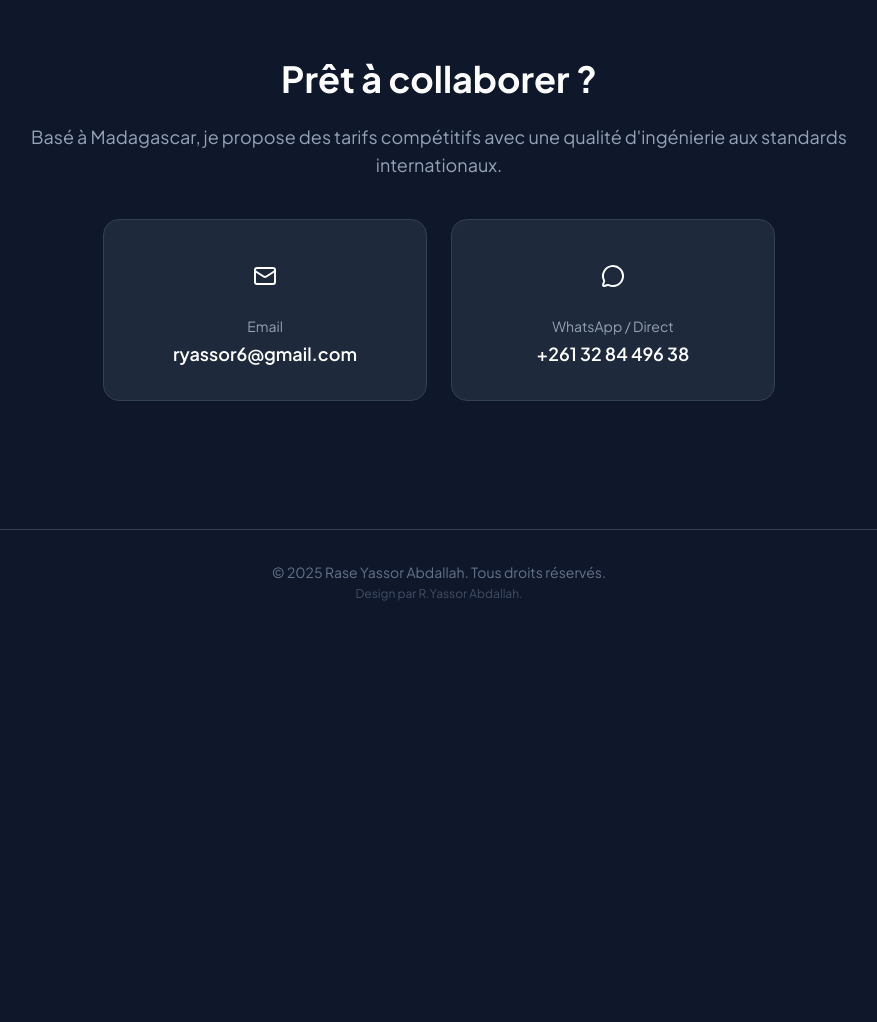
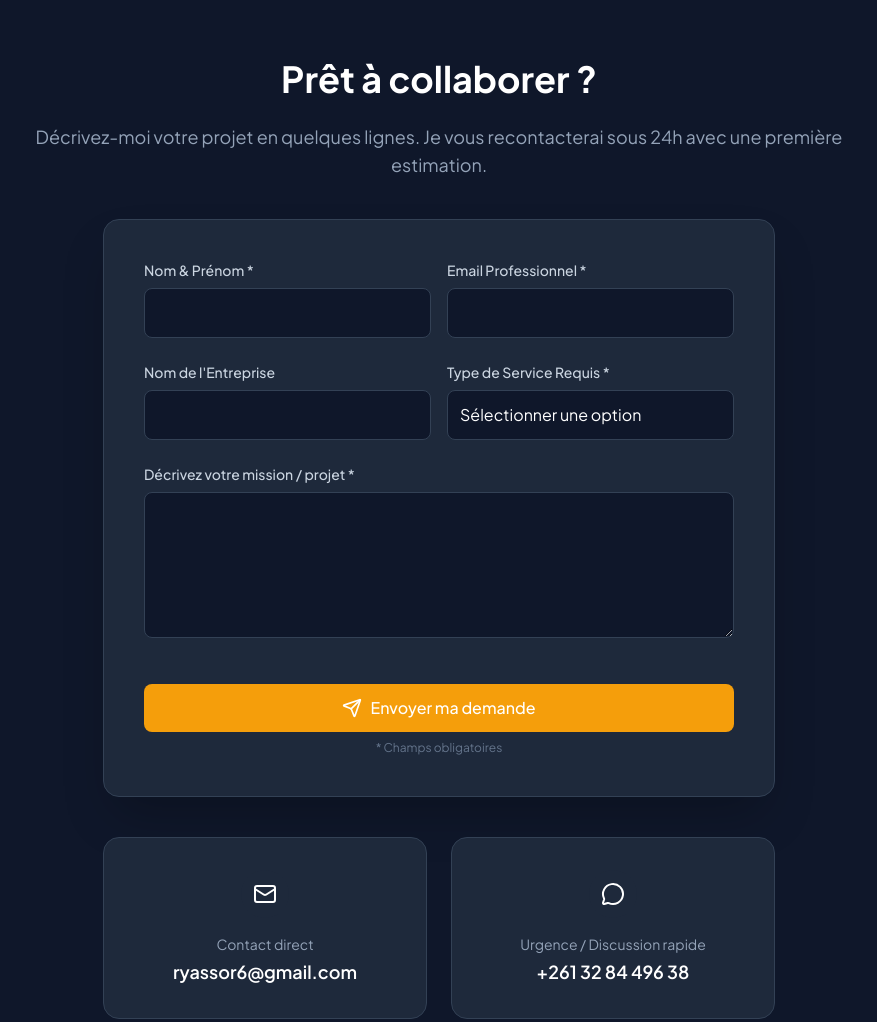
Before and after one commit to raseyassor/raseyassor.github.io, a plain HTML site: page index.html in a window 1280 px wide. Shown: the part 4000-5022 px from the top of the page, without its empty margins (201-1078 px from the left). Before the commit the page ends 4634 px from the top, so only its background shows below. Drawn offline with nearby package versions, Linux system fonts and the light colour scheme.

Commit message:
Add files via upload

```diff
--- a/index.html
+++ b/index.html
@@ -645,18 +645,74 @@
             <div class="max-w-4xl mx-auto px-4 sm:px-6 lg:px-8 text-center">
                 <h2 class="text-3xl md:text-4xl font-bold text-white mb-6">Prêt à collaborer ?</h2>
                 <p class="text-slate-400 text-lg mb-10">
-                    Basé à Madagascar, je propose des tarifs compétitifs avec une qualité d'ingénierie aux standards
-                    internationaux.
+                    Décrivez-moi votre projet en quelques lignes. Je vous recontacterai sous 24h avec une première estimation.
                 </p>
 
-                <div class="grid md:grid-cols-2 gap-6 max-w-2xl mx-auto">
+                <div
+                    class="bg-dark-card p-8 md:p-10 rounded-2xl border border-dark-border shadow-2xl mx-auto max-w-2xl text-left">
+                    <form action="https://formspree.io/f/mdkvrqey" method="POST" class="space-y-6">
+
+                        <div class="grid grid-cols-1 md:grid-cols-2 gap-4">
+                            <div>
+                                <label for="name" class="block text-sm font-medium text-slate-300 mb-2">Nom & Prénom *</label>
+                                <input type="text" id="name" name="name" required
+                                    class="w-full p-3 rounded-lg bg-dark-bg border border-dark-border focus:border-brand-500 focus:ring-brand-500 text-white placeholder-slate-500">
+                            </div>
+                            <div>
+                                <label for="email" class="block text-sm font-medium text-slate-300 mb-2">Email
+                                    Professionnel *</label>
+                                <input type="email" id="email" name="email" required
+                                    class="w-full p-3 rounded-lg bg-dark-bg border border-dark-border focus:border-brand-500 focus:ring-brand-500 text-white placeholder-slate-500">
+                            </div>
+                        </div>
+
+                        <div class="grid grid-cols-1 md:grid-cols-2 gap-4">
+                            <div>
+                                <label for="company" class="block text-sm font-medium text-slate-300 mb-2">Nom de
+                                    l'Entreprise</label>
+                                <input type="text" id="company" name="company"
+                                    class="w-full p-3 rounded-lg bg-dark-bg border border-dark-border focus:border-brand-500 focus:ring-brand-500 text-white placeholder-slate-500">
+                            </div>
+                            <div>
+                                <label for="service_type" class="block text-sm font-medium text-slate-300 mb-2">Type de Service
+                                    Requis *</label>
+                                <select id="service_type" name="service_type" required
+                                    class="w-full p-3 rounded-lg bg-dark-bg border border-dark-border focus:border-brand-500 focus:ring-brand-500 text-white appearance-none">
+                                    <option value="" disabled selected>Sélectionner une option</option>
+                                    <option value="Ingénierie PV">Ingénierie PV (Dimensionnement, PVSyst)</option>
+                                    <option value="Dessin Technique">Plans & Dessins Techniques (AutoCAD, 3D)</option>
+                                    <option value="Analyse de Données">Analyse de Données / Audit</option>
+                                    <option value="Support Long Terme">Support Technique / Outsourcing (long terme)</option>
+                                    <option value="Autre">Autre demande</option>
+                                </select>
+                            </div>
+                        </div>
+
+                        <div>
+                            <label for="message" class="block text-sm font-medium text-slate-300 mb-2">Décrivez votre mission /
+                                projet *</label>
+                            <textarea id="message" name="message" rows="5" required
+                                class="w-full p-3 rounded-lg bg-dark-bg border border-dark-border focus:border-brand-500 focus:ring-brand-500 text-white placeholder-slate-500"></textarea>
+                        </div>
+
+                        <div class="text-center pt-4">
+                            <button type="submit"
+                                class="flex items-center justify-center gap-2 px-6 py-3 bg-brand-500 hover:bg-brand-400 text-white rounded-lg font-medium transition-all hover:scale-[1.02] w-full">
+                                <i data-lucide="send" class="w-5 h-5"></i>
+                                Envoyer ma demande
+                            </button>
+                            <p class="text-xs text-slate-500 mt-2">* Champs obligatoires</p>
+                        </div>
+                    </form>
+                </div>
+                <div class="grid md:grid-cols-2 gap-6 max-w-2xl mx-auto mt-10">
                     <a href="mailto:ryassor6@gmail.com"
                         class="group flex flex-col items-center justify-center p-8 bg-dark-card rounded-2xl border border-dark-border hover:border-brand-500 hover:bg-dark-card/80 transition-all">
                         <div
                             class="w-12 h-12 bg-slate-800 rounded-full flex items-center justify-center text-white mb-4 group-hover:scale-110 transition-transform">
                             <i data-lucide="mail" class="w-6 h-6"></i>
                         </div>
-                        <span class="text-slate-400 text-sm mb-1">Email</span>
+                        <span class="text-slate-400 text-sm mb-1">Contact direct</span>
                         <span class="text-white font-semibold text-lg">ryassor6@gmail.com</span>
                     </a>
 
@@ -666,7 +722,7 @@
                             class="w-12 h-12 bg-slate-800 rounded-full flex items-center justify-center text-white mb-4 group-hover:scale-110 transition-transform">
                             <i data-lucide="message-circle" class="w-6 h-6"></i>
                         </div>
-                        <span class="text-slate-400 text-sm mb-1">WhatsApp / Direct</span>
+                        <span class="text-slate-400 text-sm mb-1">Urgence / Discussion rapide</span>
                         <span class="text-white font-semibold text-lg">+261 32 84 496 38</span>
                     </a>
                 </div>
```
